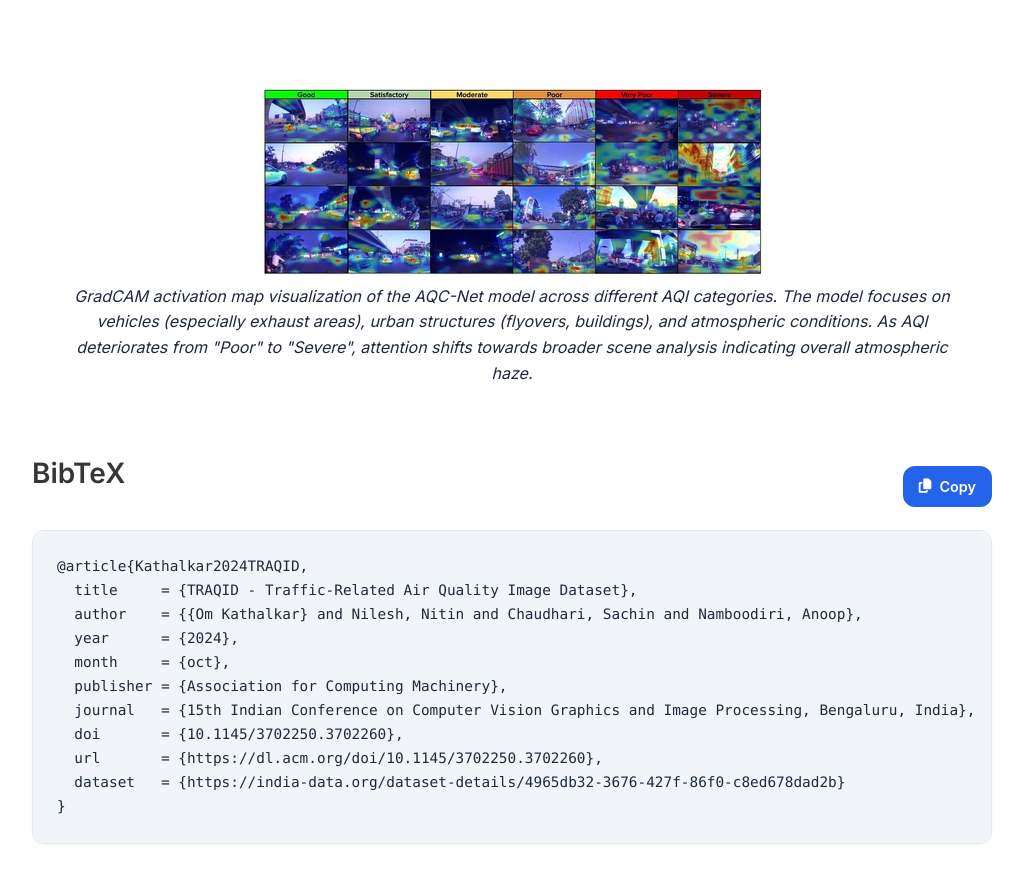
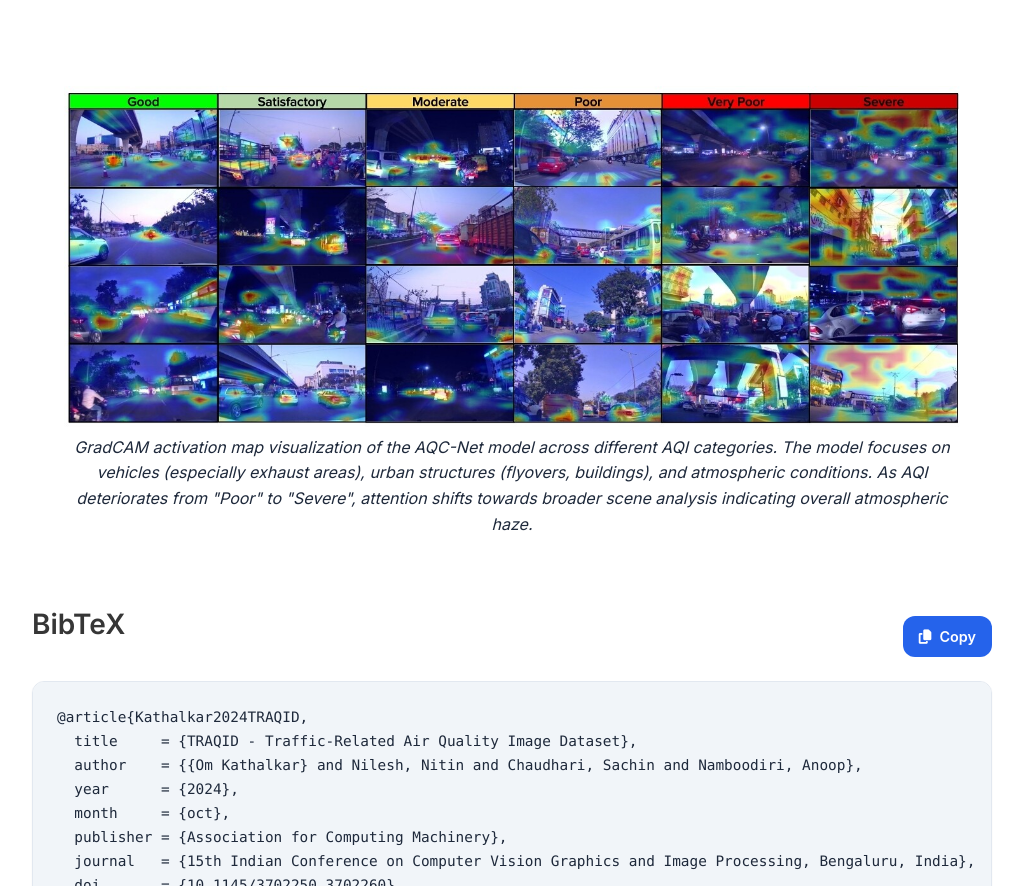
Before and after one commit to omkathalkar/traqid, a plain HTML site: page index.html in a window 1280 px wide. Shown: the part 2917-3803 px from the top of the page, without its empty margins (128-1151 px from the left). Drawn offline with nearby package versions, Linux system fonts and the light colour scheme; some icons are missing.

Commit message:
Update index.html

```diff
--- a/index.html
+++ b/index.html
@@ -359,7 +359,7 @@
             </figure>
             <br>
             <figure>
-              <img src="static/images/gradcam.jpg" alt="GradCAM activation maps showing model attention across AQI categories" loading="lazy">
+              <img src="static/images/icvgip2024-10-fig6.jpg" alt="GradCAM activation maps showing model attention across AQI categories" loading="lazy">
               <figcaption class="has-text-centered">
                 GradCAM activation map visualization of the AQC-Net model across different AQI categories. The model focuses on vehicles (especially exhaust areas), urban structures (flyovers, buildings), and atmospheric conditions. As AQI deteriorates from "Poor" to "Severe", attention shifts towards broader scene analysis indicating overall atmospheric haze.
               </figcaption>
```
